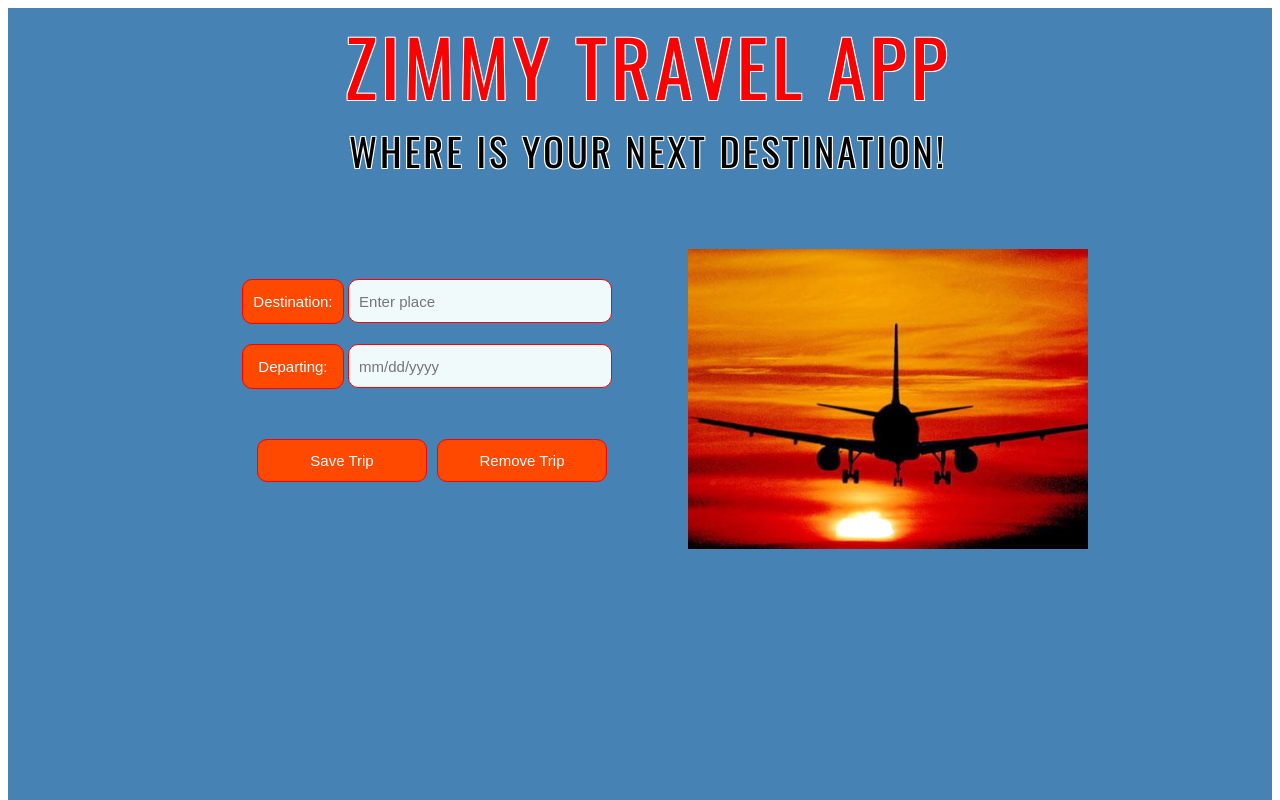
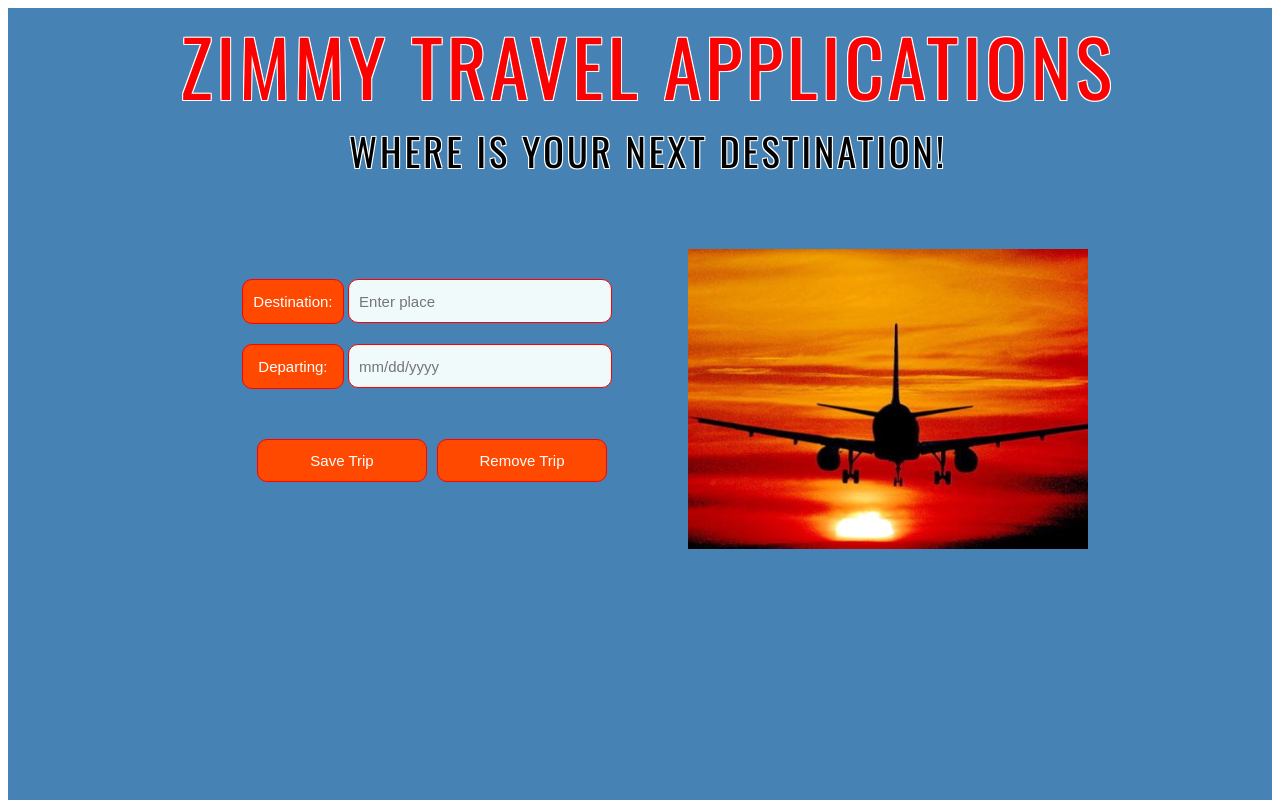
Before and after one commit to ts2396/dev-travel-app, a website built with webpack: page src/client/views/index.html in a window 1280 px wide. Shown: the top 800 px of the page. Built offline with nearby package versions, Linux system fonts and the light colour scheme.

Commit message:
first commit

```diff
--- a/src/client/views/index.html
+++ b/src/client/views/index.html
@@ -10,7 +10,7 @@
   </head>
   <body>
     <div id="app">
-      <div class="header">Zimmy Travel App</div>
+      <div class="header">Zimmy Travel Applications</div>
         <div class="subHeader">Where is your next destination!</div>
 
       <div class="main">
```
